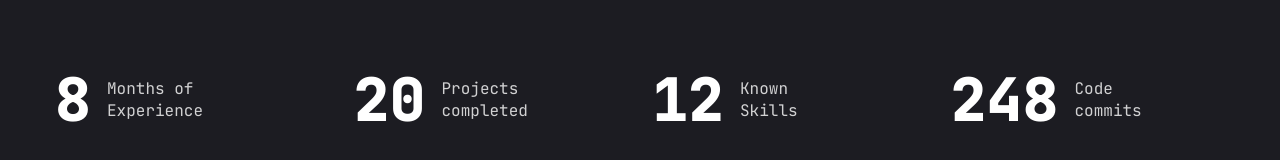
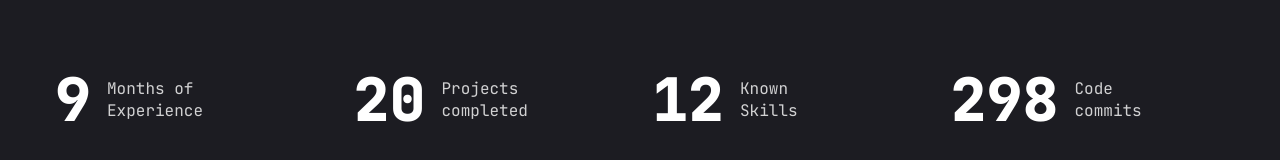
Before and after one commit to KishanthSelvaraj/KishanthPortfolio, a Next.js app: page / in a window 1280 px wide. Shown: the part 606-766 px from the top of the page. Built offline with nearby package versions, Linux system fonts and the light colour scheme.

Commit message:
Update Stats.jsx

```diff
--- a/components/Stats.jsx
+++ b/components/Stats.jsx
@@ -3,7 +3,7 @@
 import CountUp from "react-countup";
 const stats = [
   {
-    num: 8,
+    num: 9,
     text: "Months of Experience",
   },
   {
@@ -15,7 +15,7 @@ const stats = [
     text: "Known Skills",
   },
   {
-    num: 250,
+    num: 300,
     text: "Code commits",
   },
 ];
```
